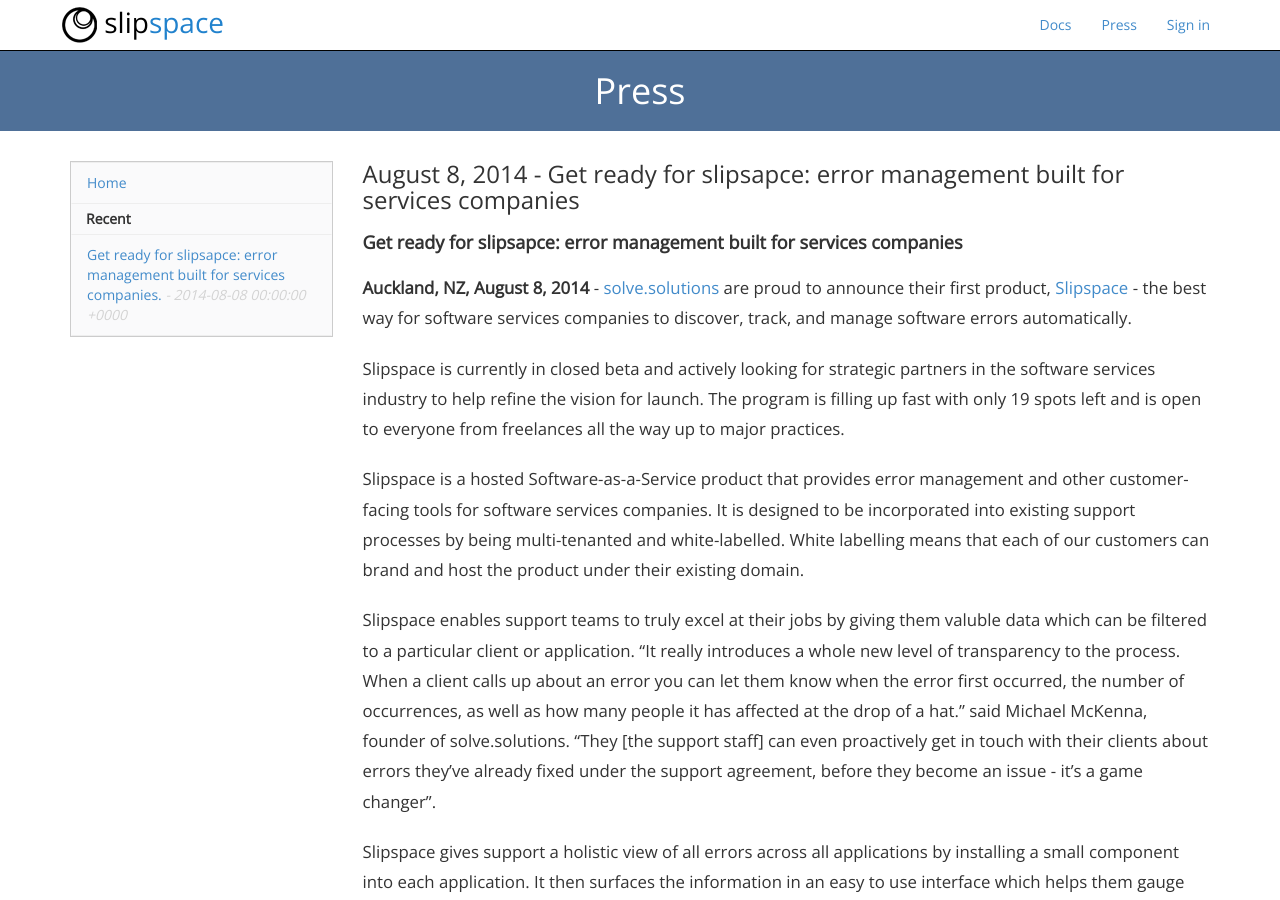
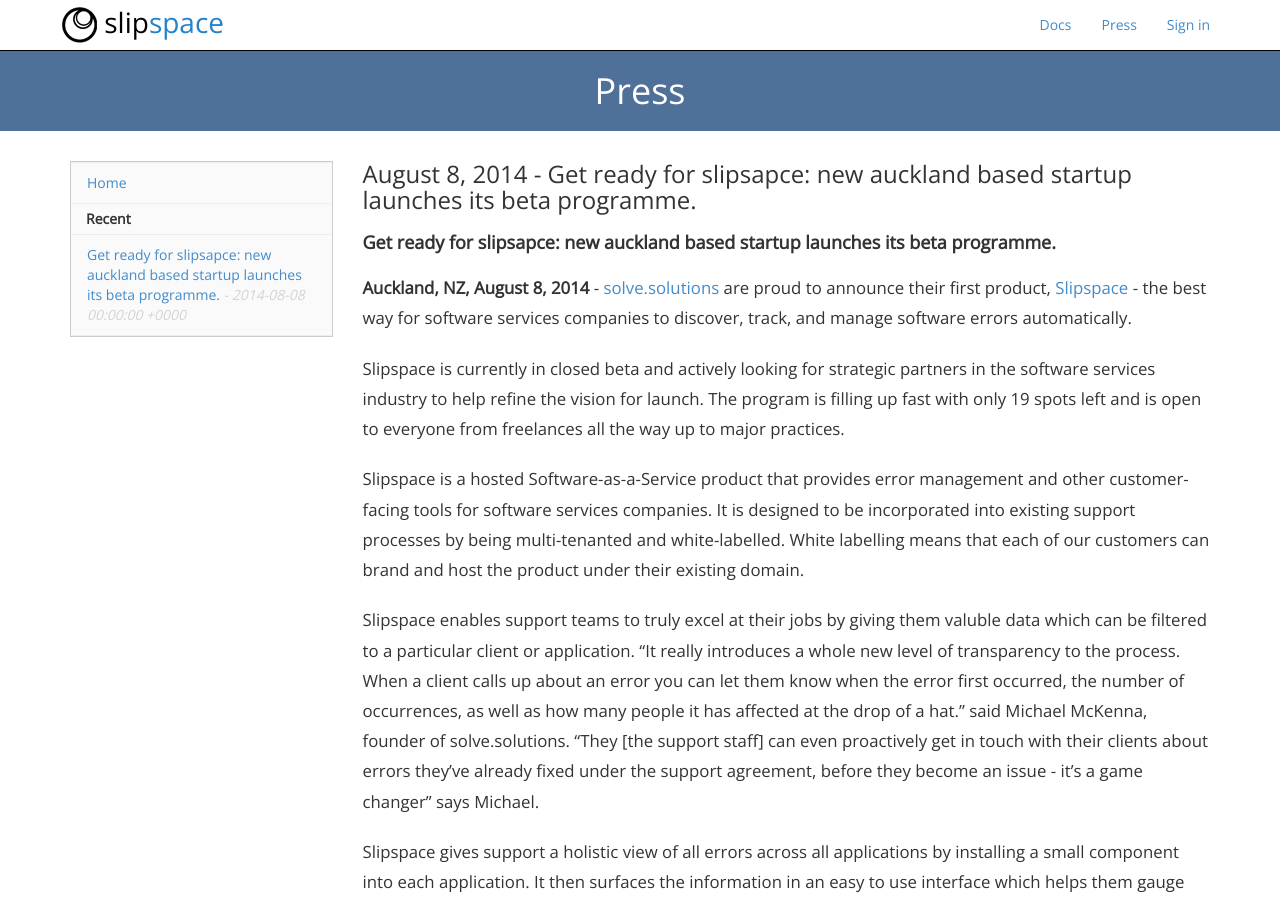
Before and after one commit to kylepearson13/slipspace.github.io, a Jekyll site: the page built from _press/2014-08-01-get-ready-for-slipspace.md, in a window 1280 px wide and 900 px high. Built offline with Jekyll 4.4.1, drawn with Linux system fonts in a browser that asks for light colours.

Commit message:
Updated press release title

```diff
--- a/_press/2014-08-01-get-ready-for-slipspace.md
+++ b/_press/2014-08-01-get-ready-for-slipspace.md
@@ -1,13 +1,13 @@
 ---
 layout: press
-title: "Get ready for slipsapce: error management built for services companies."
+title: "Get ready for slipsapce: new auckland based startup launches its beta programme."
 permalink: /press/get-ready-for-slipspace.html
 date: August 8, 2014
 ---
 
-###August 8, 2014 - Get ready for slipsapce: error management built for services companies
+###August 8, 2014 - Get ready for slipsapce: new auckland based startup launches its beta programme.
 
-####**Get ready for slipsapce: error management built for services companies**
+####**Get ready for slipsapce: new auckland based startup launches its beta programme.**
 
 **Auckland, NZ, August 8, 2014** - [solve.solutions](http://solve.solutions) are proud to announce their first product, [Slipspace](http://slipspace.co) - the best way for software services companies to discover, track, and manage software errors automatically.
 
@@ -18,7 +18,7 @@
 It is designed to be incorporated into existing support processes by being multi-tenanted and white-labelled. White labelling means that each of our customers can brand and host the product under their existing domain.
 
 Slipspace enables support teams to truly excel at their jobs by giving them valuble data which can be filtered to a particular client or application.
-"It really introduces a whole new level of transparency to the process. When a client calls up about an error you can let them know when the error first occurred, the number of occurrences, as well as how many people it has affected at the drop of a hat." said Michael McKenna, founder of solve.solutions. "They [the support staff] can even proactively get in touch with their clients about errors they've already fixed under the support agreement, before they become an issue - it's a game changer".
+"It really introduces a whole new level of transparency to the process. When a client calls up about an error you can let them know when the error first occurred, the number of occurrences, as well as how many people it has affected at the drop of a hat." said Michael McKenna, founder of solve.solutions. "They [the support staff] can even proactively get in touch with their clients about errors they've already fixed under the support agreement, before they become an issue - it's a game changer" says Michael.
 
 Slipspace gives support a holistic view of all errors across all applications by installing a small component into each application. It then surfaces the information in an easy to use interface which helps them gauge the health of the deployments they're monitoring. Developers can focus on fixing errors rather than teasing out information from vague bug reports as Slipspace records all the details about the error and groups them automatically. It also offers optional client facing tools so a client can check vital information such as the status of an error before deciding if it's important enough to call in about.
 
```
